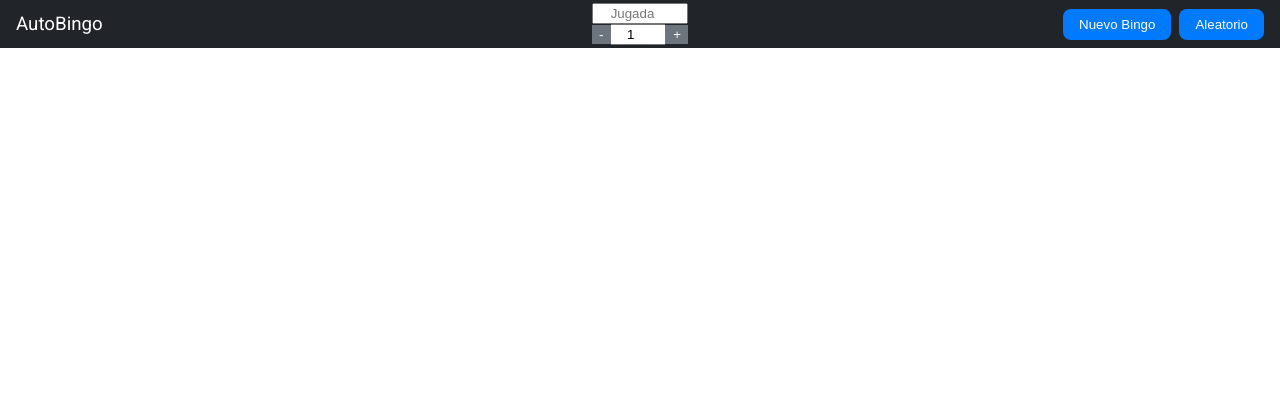
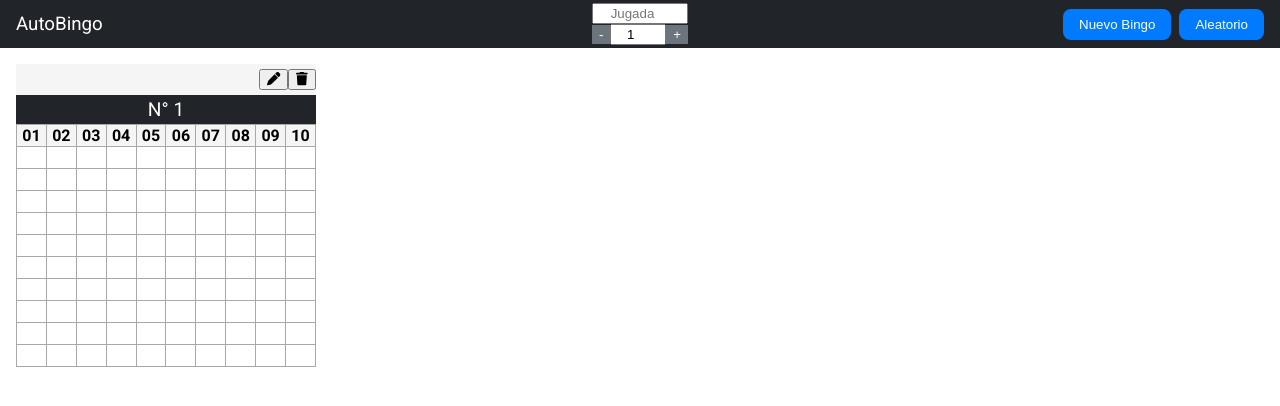
Before and after one commit to JIVitian/React-Auto-Bingo, a React (Create React App) app: page / in a window 1280 px wide. Shown: the top 406 px of the page. Built offline with nearby package versions, Linux system fonts and the light colour scheme.

Commit message:
Implementing bingoReducer

```diff
--- a/src/components/AutoBingo.tsx
+++ b/src/components/AutoBingo.tsx
@@ -1,4 +1,4 @@
-import { createContext, useCallback, useState } from 'react';
+import { createContext, useCallback, useReducer, useState } from 'react';
 import Bingo from './Bingo';
 import NewBingoModal from './NewBingoModal';
 import Grid from './styled/Grid';
@@ -6,37 +6,43 @@ import Main from './styled/Main';
 import { Bingo as BingoModel, BingoNumber } from '../types/Bingo';
 import { RoundContextType } from '../types/ContextTypes';
 import Navbar from './Navbar';
+import { bingoReducer } from '../reducers/bingo/bingoReducer';
+import { BingoActionTypes } from '../reducers/bingo/actions/bingo-actions-types';
+import { initalBingos } from '../reducers/bingo/initialBingo';
 
 export const RoundContext = createContext({} as RoundContextType);
 
 const AutoBingo = () => {
   const [round, setRound] = useState(1);
-  const [bingosList, setBingosList] = useState<BingoModel[]>([]);
   const [bingoToUpdate, setBingoToUpdate] = useState<Partial<BingoModel>>({});
   const [showModal, setShowModal] = useState(false);
 
-  const updateBingo = (newBingo: BingoModel) => {
-    setBingosList(list =>
-      list.map(bingo =>
-        bingo.bingoId === bingoToUpdate.bingoId ? newBingo : bingo
-      )
-    );
+  const [bingosList, dispatch] = useReducer(bingoReducer, initalBingos);
 
+  const updateBingo = (bingo: BingoModel) => {
+    dispatch({
+      type: BingoActionTypes.Update,
+      payload: { bingoToUpdate: bingoToUpdate as BingoModel, newBingo: bingo },
+    });
     setBingoToUpdate({});
   };
 
-  const addNewBingo = (newBingo: BingoModel) => {
+  const addNewBingo = useCallback((newBingo: BingoModel) => {
+    dispatch({ type: BingoActionTypes.Add, payload: newBingo });
+  }, []);
+
+  const handleNewBingo = (newBingo: BingoModel) => {
+    if (bingoToUpdate?.bingoId) {
+      updateBingo(newBingo);
+      return;
+    }
+
     if (bingosList.some(bingo => bingo.bingoId === newBingo.bingoId)) {
       alert('Ya existe un bingo con ese número');
       return;
     }
 
-    setBingosList(list => [...list, newBingo]);
-  };
-
-  const handleNewBingo = (newBingo: BingoModel) => {
-    if (bingoToUpdate?.bingoId) updateBingo(newBingo);
-    else addNewBingo(newBingo);
+    addNewBingo(newBingo);
   };
 
   const onBingoEdit = useCallback((bingo: BingoModel) => {
@@ -45,7 +51,10 @@ const AutoBingo = () => {
   }, []);
 
   const handleBingoDelete = useCallback((bingoId: BingoNumber) => {
-    setBingosList(list => list.filter(b => b.bingoId !== bingoId));
+    dispatch({
+      type: BingoActionTypes.Delete,
+      payload: { bingoId } as BingoModel,
+    });
   }, []);
 
   const toggleModal = () => {
@@ -61,23 +70,10 @@ const AutoBingo = () => {
   // Update the grid of every bingo when the ball value changes
   const handleBallChange = useCallback(
     (newBall: BingoNumber, currentRound: number) => {
-      if (!newBall || !currentRound) return;
-
-      setBingosList(list =>
-        list
-          .map(({ bingoId, numbers, grid }) => {
-            const col = numbers.indexOf(+newBall);
-
-            if (col !== -1) grid[currentRound - 1][col] = true;
-
-            return { bingoId, numbers, grid };
-          })
-          .sort(
-            (a, b) =>
-              b.grid[currentRound - 1].filter(cell => cell).length -
-              a.grid[currentRound - 1].filter(cell => cell).length
-          )
-      );
+      dispatch({
+        type: BingoActionTypes.Play,
+        payload: { newBall, currentRound },
+      });
     },
     []
   );
--- a/src/components/Navbar.tsx
+++ b/src/components/Navbar.tsx
@@ -3,7 +3,7 @@ import RoundCounter from './RoundCounter';
 import RandomBingoButtom from './RandomBingoButtom';
 import { StyledButton } from './styled/Global';
 import * as S from './styled/Navbar';
-import { FC, useContext } from 'react';
+import { FC, memo, useContext } from 'react';
 import { Bingo } from '../types/Bingo';
 import { RoundContext } from './AutoBingo';
 
@@ -34,4 +34,4 @@ const Navbar: FC<Props> = ({ toggleModal, handleBallChange, addNewBingo }) => {
   );
 };
 
-export default Navbar;
+export default memo(Navbar);
--- /dev/null
+++ b/src/reducers/bingo/actions/action.ts
@@ -0,0 +1,4 @@
+export type Action<ActionType, PayloadType> = {
+  type: ActionType;
+  payload: PayloadType;
+};
--- /dev/null
+++ b/src/reducers/bingo/actions/bingo-actions-types.ts
@@ -0,0 +1,7 @@
+export enum BingoActionTypes {
+  Add = '[BINGO] Add',
+  Update = '[BINGO] Update',
+  Delete = '[BINGO] Delete',
+  Load = '[BINGO] Load',
+  Play = '[BINGO] Play',
+}
--- /dev/null
+++ b/src/reducers/bingo/actions/bingo-actions.ts
@@ -0,0 +1,26 @@
+import { Bingo, BingoNumber } from '../../../types/Bingo';
+import { Action } from './action';
+import { BingoActionTypes } from './bingo-actions-types';
+
+interface BingoUpdatePayload {
+  bingoToUpdate: Bingo;
+  newBingo: Bingo;
+}
+
+interface BingoPlayPayload {
+  newBall: BingoNumber;
+  currentRound: number;
+}
+
+type AddAction = Action<BingoActionTypes.Add, Bingo>;
+type UpdateAction = Action<BingoActionTypes.Update, BingoUpdatePayload>;
+type DeleteAction = Action<BingoActionTypes.Delete, Bingo>;
+type LoadAction = Action<BingoActionTypes.Load, Bingo[]>;
+type PlayAction = Action<BingoActionTypes.Play, BingoPlayPayload>;
+
+export type BingoAction =
+  | AddAction
+  | UpdateAction
+  | DeleteAction
+  | LoadAction
+  | PlayAction;
--- /dev/null
+++ b/src/reducers/bingo/bingoReducer.ts
@@ -0,0 +1,44 @@
+import { Bingo } from '../../types/Bingo';
+import { BingoAction } from './actions/bingo-actions';
+import { BingoActionTypes } from './actions/bingo-actions-types';
+
+export const bingoReducer = (
+  state: Bingo[],
+  { type, payload }: BingoAction
+) => {
+  switch (type) {
+    case BingoActionTypes.Add:
+      return [...state, payload];
+    case BingoActionTypes.Update:
+      return state.map(bingo =>
+        bingo.bingoId === payload.bingoToUpdate.bingoId
+          ? payload.newBingo
+          : bingo
+      );
+    case BingoActionTypes.Delete:
+      return state.filter(bingo => bingo.bingoId !== payload.bingoId);
+    case BingoActionTypes.Load:
+      // Change the list of bingos to the list of bingos from the payload
+      return payload;
+    case BingoActionTypes.Play:
+      const { newBall, currentRound } = payload;
+
+      if (!newBall || !currentRound) return state;
+
+      return state
+        .map(({ bingoId, numbers, grid }) => {
+          const col = numbers.indexOf(+newBall);
+
+          if (col >= 0) grid[currentRound - 1][col] = true;
+
+          return { bingoId, numbers, grid };
+        })
+        .sort(
+          (a, b) =>
+            b.grid[currentRound - 1].filter(cell => cell).length -
+            a.grid[currentRound - 1].filter(cell => cell).length
+        );
+    default:
+      return state;
+  }
+};
--- /dev/null
+++ b/src/reducers/bingo/initialBingo.ts
@@ -0,0 +1,10 @@
+import { Bingo } from '../../types/Bingo';
+import { createEmptyGrid } from '../../utils/grid-utils';
+
+export const initalBingos: Bingo[] = [
+  {
+    bingoId: 1,
+    numbers: [1, 2, 3, 4, 5, 6, 7, 8, 9, 10],
+    grid: createEmptyGrid(),
+  },
+];
```
